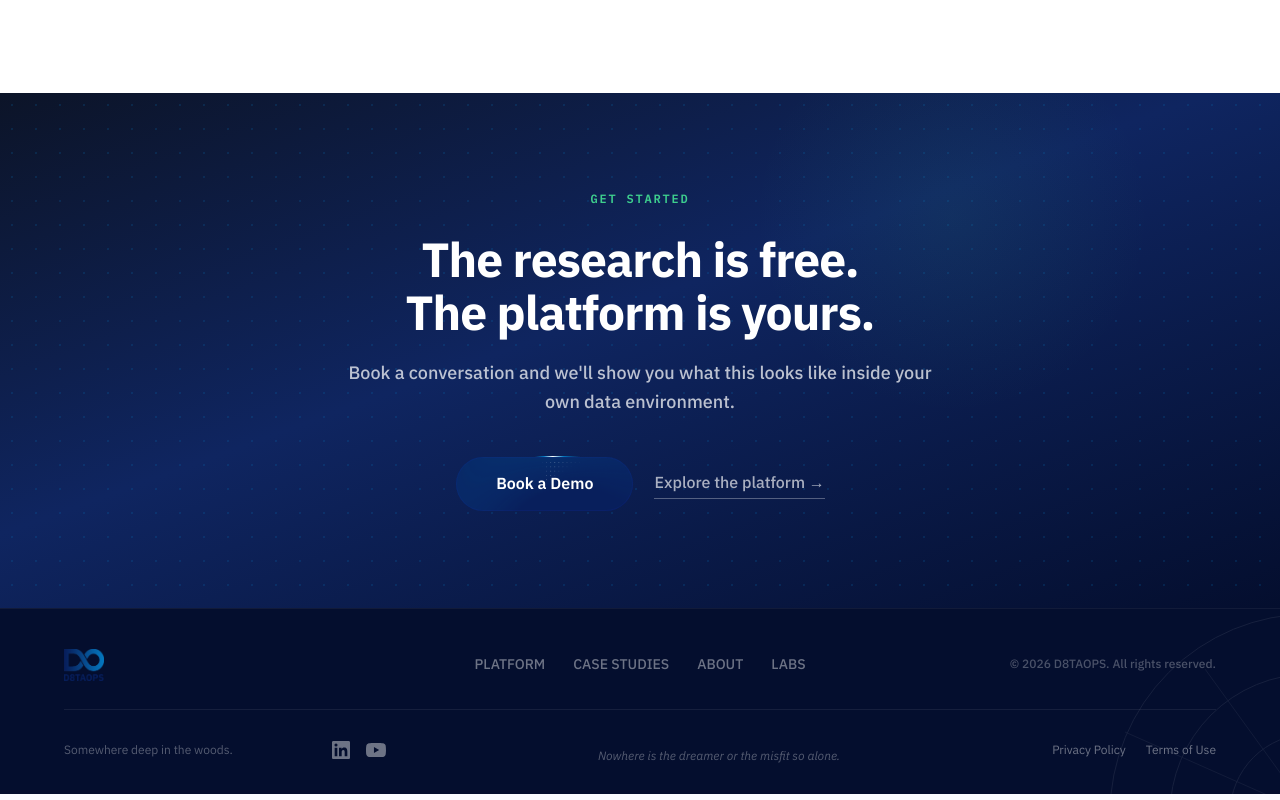
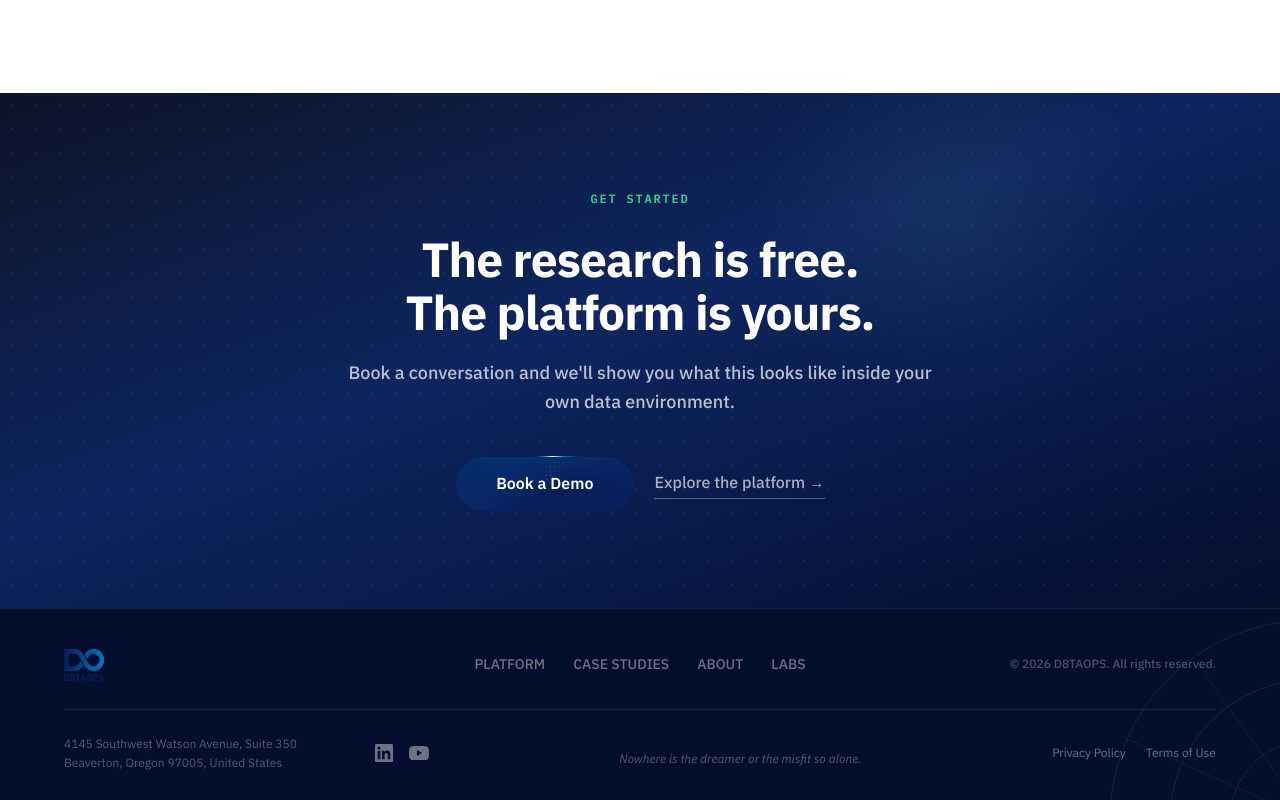
Before and after one commit to EggmanPDX/d8taops_website, a React (Vite) app: page /lab in a window 1280 px wide. Shown: the part 1344-2144 px from the top of the page. Built offline with nearby package versions, Linux system fonts and the light colour scheme.

Commit message:
Update footer address to business location

```diff
--- a/src/components/HomepageSections.jsx
+++ b/src/components/HomepageSections.jsx
@@ -1343,7 +1343,8 @@ function GlobalFooter() {
             fontSize: 12, color: 'rgba(255,255,255,0.32)',
             fontStyle: 'normal', lineHeight: 1.6,
           }}>
-            Somewhere deep in the woods.
+            4145 Southwest Watson Avenue, Suite 350<br />
+            Beaverton, Oregon 97005, United States
           </address>
 
           {/* Social icons */}
```
